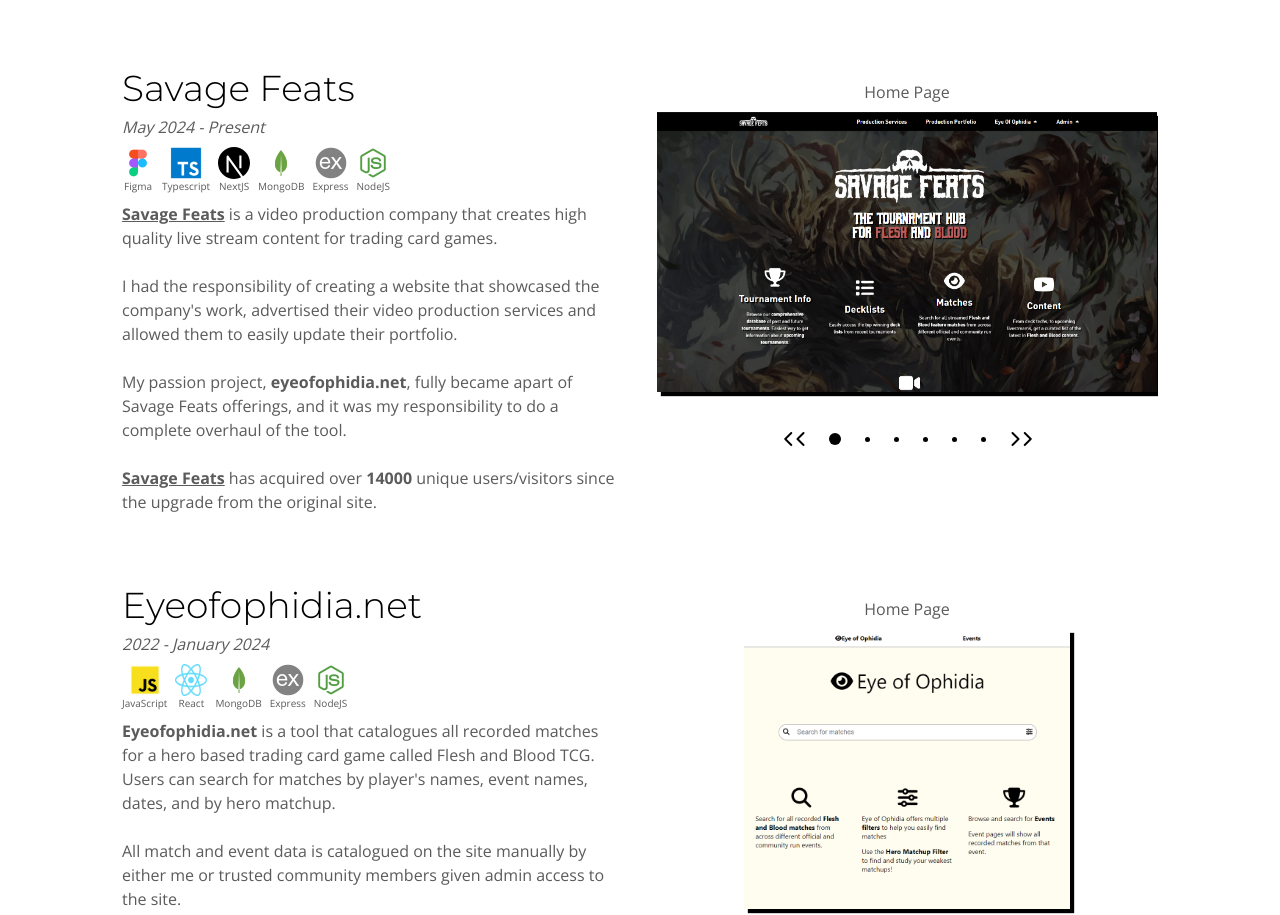
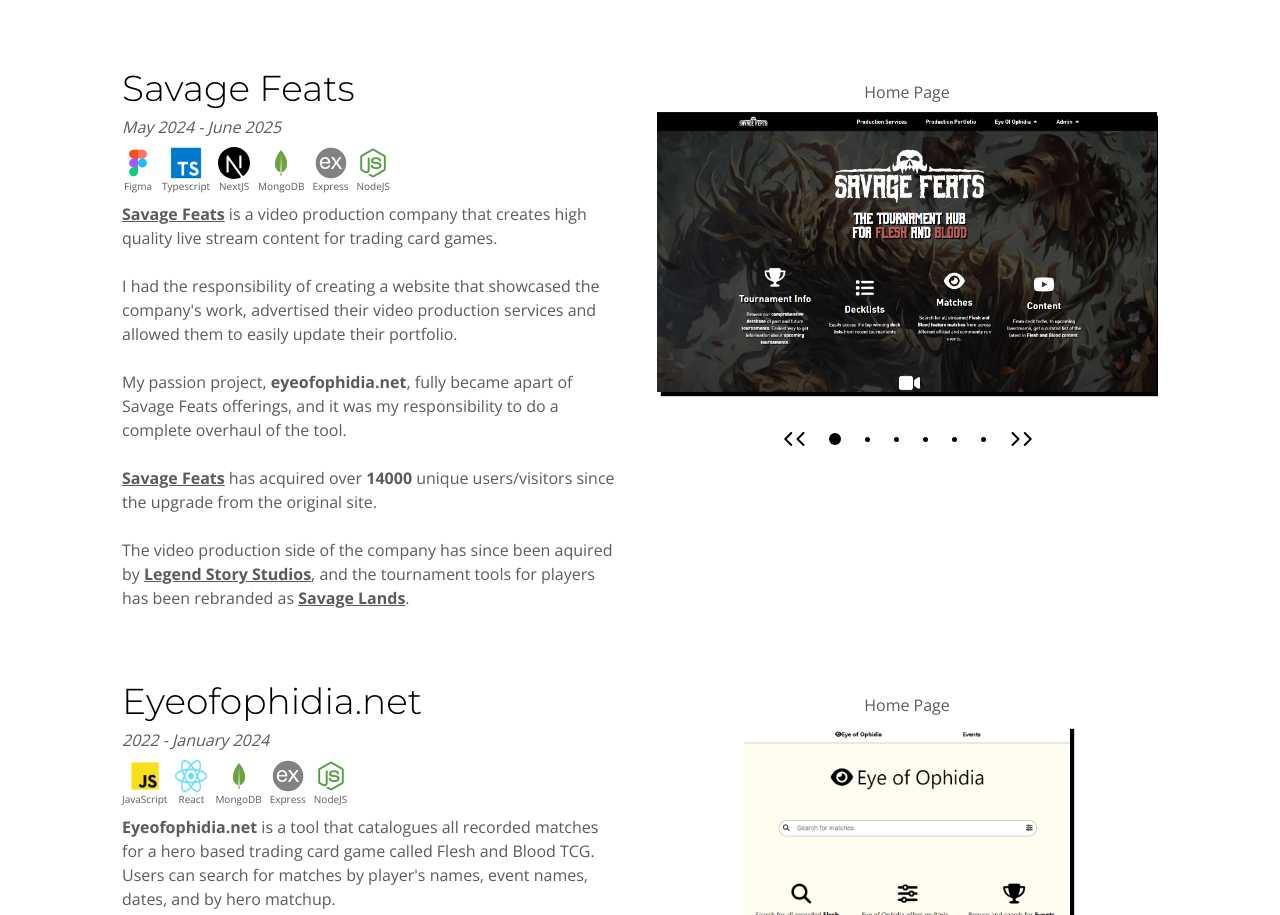
Before and after one commit to AlanChavarin/portfolio2, a website: page public/index.html in a window 1280 px wide. Shown: the part 2119-3034 px from the top of the page. Drawn offline with nearby package versions, Linux system fonts and the light colour scheme.

Commit message:
small update

```diff
--- a/public/index.html
+++ b/public/index.html
@@ -308,7 +308,7 @@
                         Savage Feats
                     </div>
                     <div class="text-[16px] italic">
-                        May 2024 - Present
+                        May 2024 - June 2025
                     </div>
                 </div>
                 <div class="flex flex-row gap-[8px] w-fit">
@@ -348,6 +348,9 @@
                     <br>
                     <br>
                     <a href="https://savagefeats-archive.up.railway.app/" class="font-bold underline">Savage Feats</a> has acquired over <span class="font-bold">14000</span> unique users/visitors since the upgrade from the original site.
+                    <br>
+                    <br>
+                    The video production side of the company has since been aquired by <a href="https://legendstory.com/" class="font-bold underline">Legend Story Studios</a>, and the tournament tools for players has been rebranded as <a href="https://www.savagelands.com/" class="font-bold underline">Savage Lands</a>.
                 </div>
             </div>
 
```
